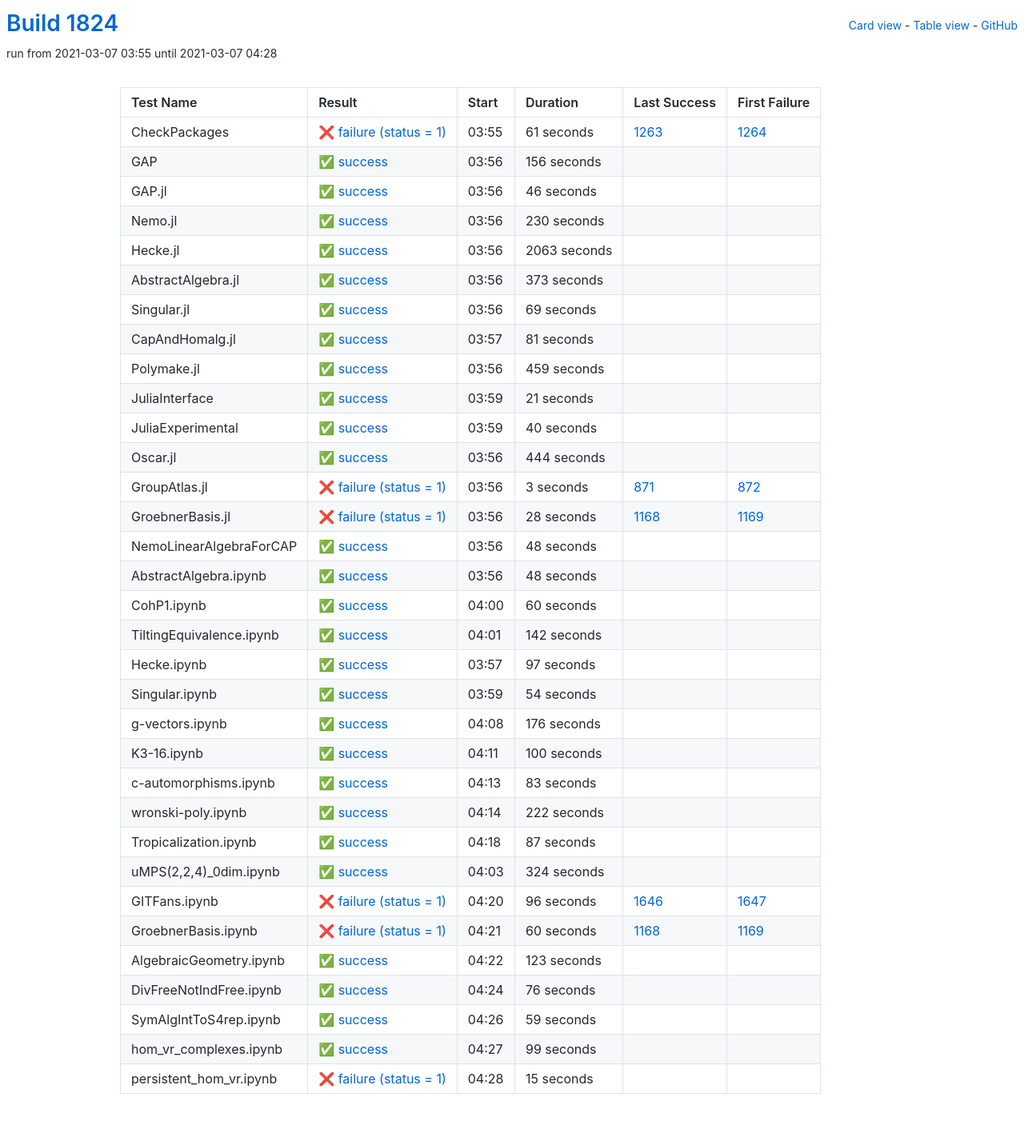
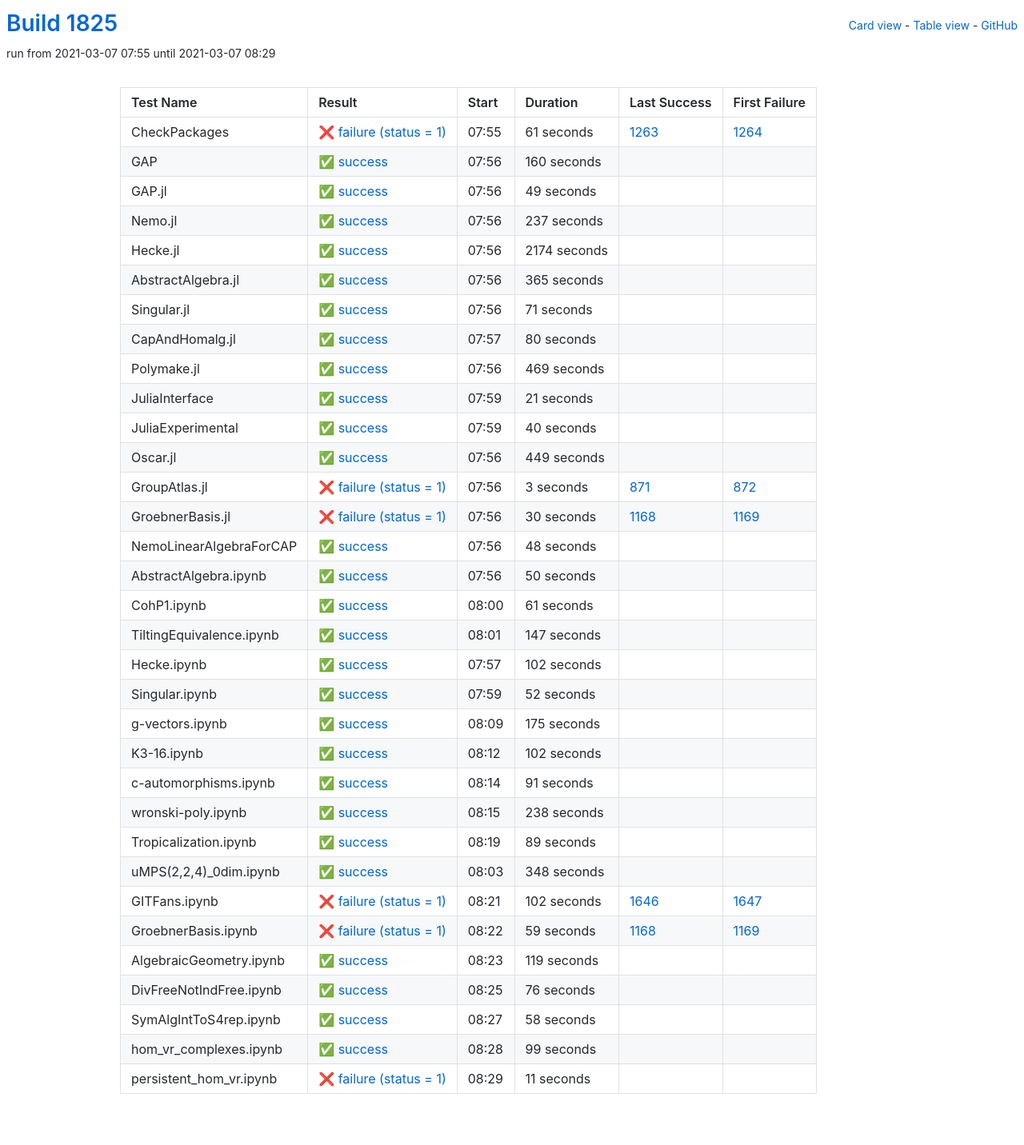
Before and after one commit to oscar-system/oscar-ci-status-stable, a Jekyll site: the page built from table.html, in a window 1280 px wide. Shown: the whole page at 80% size. Built offline with Jekyll 4.4.1, drawn with Linux system fonts in a browser that asks for light colours.

Commit message:
Build #1825

```diff
--- a/_data/ci.yml
+++ b/_data/ci.yml
@@ -1,6 +1,6 @@
 ---
-build: 1824
-build_url: https://oscarci.mathematik.uni-kl.de/job/oscar-stable/1824/
+build: 1825
+build_url: https://oscarci.mathematik.uni-kl.de/job/oscar-stable/1825/
 job: oscar-stable
 organization: oscar-system
 repo: oscar-ci-status-stable
@@ -8,8 +8,8 @@ repourl: https://github.com/oscar-system/oscar-ci-status-stable
 tests:
 - name: CheckPackages
   id: checkpackages
-  log: https://oscarci.mathematik.uni-kl.de/job/oscar-stable/1824/artifact/logs/build-1824/CheckPackages.log
-  start: 2021-03-07 03:55
+  log: https://oscarci.mathematik.uni-kl.de/job/oscar-stable/1825/artifact/logs/build-1825/CheckPackages.log
+  start: 2021-03-07 07:55
   success: false
   exitcode: 1
   status: failure
@@ -20,104 +20,104 @@ tests:
   first_failure_url: https://oscarci.mathematik.uni-kl.de/job/oscar-stable/1264/
 - name: GAP
   id: gap
-  log: https://oscarci.mathematik.uni-kl.de/job/oscar-stable/1824/artifact/logs/build-1824/GAP.log
-  start: 2021-03-07 03:56
+  log: https://oscarci.mathematik.uni-kl.de/job/oscar-stable/1825/artifact/logs/build-1825/GAP.log
+  start: 2021-03-07 07:56
   success: true
   exitcode: 0
   status: success
-  duration: 156
+  duration: 160
   last_success: false
   last_success_url:
   first_failure: false
   first_failure_url:
 - name: GAP.jl
   id: gap-jl
-  log: https://oscarci.mathematik.uni-kl.de/job/oscar-stable/1824/artifact/logs/build-1824/GAP.jl.log
-  start: 2021-03-07 03:56
+  log: https://oscarci.mathematik.uni-kl.de/job/oscar-stable/1825/artifact/logs/build-1825/GAP.jl.log
+  start: 2021-03-07 07:56
   success: true
   exitcode: 0
   status: success
-  duration: 46
+  duration: 49
   last_success: false
   last_success_url:
   first_failure: false
   first_failure_url:
 - name: Nemo.jl
   id: nemo-jl
-  log: https://oscarci.mathematik.uni-kl.de/job/oscar-stable/1824/artifact/logs/build-1824/Nemo.jl.log
-  start: 2021-03-07 03:56
+  log: https://oscarci.mathematik.uni-kl.de/job/oscar-stable/1825/artifact/logs/build-1825/Nemo.jl.log
+  start: 2021-03-07 07:56
   success: true
   exitcode: 0
   status: success
-  duration: 230
+  duration: 237
   last_success: false
   last_success_url:
   first_failure: false
   first_failure_url:
 - name: Hecke.jl
   id: hecke-jl
-  log: https://oscarci.mathematik.uni-kl.de/job/oscar-stable/1824/artifact/logs/build-1824/Hecke.jl.log
-  start: 2021-03-07 03:56
+  log: https://oscarci.mathematik.uni-kl.de/job/oscar-stable/1825/artifact/logs/build-1825/Hecke.jl.log
+  start: 2021-03-07 07:56
   success: true
   exitcode: 0
   status: success
-  duration: 2063
+  duration: 2174
   last_success: false
   last_success_url:
   first_failure: false
   first_failure_url:
 - name: AbstractAlgebra.jl
   id: abstractalgebra-jl
-  log: https://oscarci.mathematik.uni-kl.de/job/oscar-stable/1824/artifact/logs/build-1824/AbstractAlgebra.jl.log
-  start: 2021-03-07 03:56
+  log: https://oscarci.mathematik.uni-kl.de/job/oscar-stable/1825/artifact/logs/build-1825/AbstractAlgebra.jl.log
+  start: 2021-03-07 07:56
   success: true
   exitcode: 0
   status: success
-  duration: 373
+  duration: 365
   last_success: false
   last_success_url:
   first_failure: false
   first_failure_url:
 - name: Singular.jl
   id: singular-jl
-  log: https://oscarci.mathematik.uni-kl.de/job/oscar-stable/1824/artifact/logs/build-1824/Singular.jl.log
-  start: 2021-03-07 03:56
+  log: https://oscarci.mathematik.uni-kl.de/job/oscar-stable/1825/artifact/logs/build-1825/Singular.jl.log
+  start: 2021-03-07 07:56
   success: true
   exitcode: 0
   status: success
-  duration: 69
+  duration: 71
   last_success: false
   last_success_url:
   first_failure: false
   first_failure_url:
 - name: CapAndHomalg.jl
   id: capandhomalg-jl
-  log: https://oscarci.mathematik.uni-kl.de/job/oscar-stable/1824/artifact/logs/build-1824/CapAndHomalg.jl.log
-  start: 2021-03-07 03:57
+  log: https://oscarci.mathematik.uni-kl.de/job/oscar-stable/1825/artifact/logs/build-1825/CapAndHomalg.jl.log
+  start: 2021-03-07 07:57
   success: true
   exitcode: 0
   status: success
-  duration: 81
+  duration: 80
   last_success: false
   last_success_url:
   first_failure: false
   first_failure_url:
 - name: Polymake.jl
   id: polymake-jl
-  log: https://oscarci.mathematik.uni-kl.de/job/oscar-stable/1824/artifact/logs/build-1824/Polymake.jl.log
-  start: 2021-03-07 03:56
+  log: https://oscarci.mathematik.uni-kl.de/job/oscar-stable/1825/artifact/logs/build-1825/Polymake.jl.log
+  start: 2021-03-07 07:56
   success: true
   exitcode: 0
   status: success
-  duration: 459
+  duration: 469
   last_success: false
   last_success_url:
   first_failure: false
   first_failure_url:
 - name: JuliaInterface
   id: juliainterface
-  log: https://oscarci.mathematik.uni-kl.de/job/oscar-stable/1824/artifact/logs/build-1824/JuliaInterface.log
-  start: 2021-03-07 03:59
+  log: https://oscarci.mathematik.uni-kl.de/job/oscar-stable/1825/artifact/logs/build-1825/JuliaInterface.log
+  start: 2021-03-07 07:59
   success: true
   exitcode: 0
   status: success
@@ -128,8 +128,8 @@ tests:
   first_failure_url:
 - name: JuliaExperimental
   id: juliaexperimental
-  log: https://oscarci.mathematik.uni-kl.de/job/oscar-stable/1824/artifact/logs/build-1824/JuliaExperimental.log
-  start: 2021-03-07 03:59
+  log: https://oscarci.mathematik.uni-kl.de/job/oscar-stable/1825/artifact/logs/build-1825/JuliaExperimental.log
+  start: 2021-03-07 07:59
   success: true
   exitcode: 0
   status: success
@@ -140,20 +140,20 @@ tests:
   first_failure_url:
 - name: Oscar.jl
   id: oscar-jl
-  log: https://oscarci.mathematik.uni-kl.de/job/oscar-stable/1824/artifact/logs/build-1824/Oscar.jl.log
-  start: 2021-03-07 03:56
+  log: https://oscarci.mathematik.uni-kl.de/job/oscar-stable/1825/artifact/logs/build-1825/Oscar.jl.log
+  start: 2021-03-07 07:56
   success: true
   exitcode: 0
   status: success
-  duration: 444
+  duration: 449
   last_success: false
   last_success_url:
   first_failure: false
   first_failure_url:
 - name: GroupAtlas.jl
   id: groupatlas-jl
-  log: https://oscarci.mathematik.uni-kl.de/job/oscar-stable/1824/artifact/logs/build-1824/GroupAtlas.jl.log
-  start: 2021-03-07 03:56
+  log: https://oscarci.mathematik.uni-kl.de/job/oscar-stable/1825/artifact/logs/build-1825/GroupAtlas.jl.log
+  start: 2021-03-07 07:56
   success: false
   exitcode: 1
   status: failure
@@ -164,20 +164,20 @@ tests:
   first_failure_url: https://oscarci.mathematik.uni-kl.de/job/oscar-stable/872/
 - name: GroebnerBasis.jl
   id: groebnerbasis-jl
-  log: https://oscarci.mathematik.uni-kl.de/job/oscar-stable/1824/artifact/logs/build-1824/GroebnerBasis.jl.log
-  start: 2021-03-07 03:56
+  log: https://oscarci.mathematik.uni-kl.de/job/oscar-stable/1825/artifact/logs/build-1825/GroebnerBasis.jl.log
+  start: 2021-03-07 07:56
   success: false
   exitcode: 1
   status: failure
-  duration: 28
+  duration: 30
   last_success: 1168
   last_success_url: https://oscarci.mathematik.uni-kl.de/job/oscar-stable/1168/
   first_failure: 1169
   first_failure_url: https://oscarci.mathematik.uni-kl.de/job/oscar-stable/1169/
 - name: NemoLinearAlgebraForCAP
   id: nemolinearalgebraforcap
-  log: https://oscarci.mathematik.uni-kl.de/job/oscar-stable/1824/artifact/logs/build-1824/NemoLinearAlgebraForCAP.log
-  start: 2021-03-07 03:56
+  log: https://oscarci.mathematik.uni-kl.de/job/oscar-stable/1825/artifact/logs/build-1825/NemoLinearAlgebraForCAP.log
+  start: 2021-03-07 07:56
   success: true
   exitcode: 0
   status: success
@@ -188,176 +188,176 @@ tests:
   first_failure_url:
 - name: AbstractAlgebra.ipynb
   id: abstractalgebra-ipynb
-  log: https://oscarci.mathematik.uni-kl.de/job/oscar-stable/1824/artifact/logs/build-1824/AbstractAlgebra.ipynb.log
-  start: 2021-03-07 03:56
+  log: https://oscarci.mathematik.uni-kl.de/job/oscar-stable/1825/artifact/logs/build-1825/AbstractAlgebra.ipynb.log
+  start: 2021-03-07 07:56
   success: true
   exitcode: 0
   status: success
-  duration: 48
+  duration: 50
   last_success: false
   last_success_url:
   first_failure: false
   first_failure_url:
 - name: CohP1.ipynb
   id: cohp1-ipynb
-  log: https://oscarci.mathematik.uni-kl.de/job/oscar-stable/1824/artifact/logs/build-1824/CohP1.ipynb.log
-  start: 2021-03-07 04:00
+  log: https://oscarci.mathematik.uni-kl.de/job/oscar-stable/1825/artifact/logs/build-1825/CohP1.ipynb.log
+  start: 2021-03-07 08:00
   success: true
   exitcode: 0
   status: success
-  duration: 60
+  duration: 61
   last_success: false
   last_success_url:
   first_failure: false
   first_failure_url:
 - name: TiltingEquivalence.ipynb
   id: tiltingequivalence-ipynb
-  log: https://oscarci.mathematik.uni-kl.de/job/oscar-stable/1824/artifact/logs/build-1824/TiltingEquivalence.ipynb.log
-  start: 2021-03-07 04:01
+  log: https://oscarci.mathematik.uni-kl.de/job/oscar-stable/1825/artifact/logs/build-1825/TiltingEquivalence.ipynb.log
+  start: 2021-03-07 08:01
   success: true
   exitcode: 0
   status: success
-  duration: 142
+  duration: 147
   last_success: false
   last_success_url:
   first_failure: false
   first_failure_url:
 - name: Hecke.ipynb
   id: hecke-ipynb
-  log: https://oscarci.mathematik.uni-kl.de/job/oscar-stable/1824/artifact/logs/build-1824/Hecke.ipynb.log
-  start: 2021-03-07 03:57
+  log: https://oscarci.mathematik.uni-kl.de/job/oscar-stable/1825/artifact/logs/build-1825/Hecke.ipynb.log
+  start: 2021-03-07 07:57
   success: true
   exitcode: 0
   status: success
-  duration: 97
+  duration: 102
   last_success: false
   last_success_url:
   first_failure: false
   first_failure_url:
 - name: Singular.ipynb
   id: singular-ipynb
-  log: https://oscarci.mathematik.uni-kl.de/job/oscar-stable/1824/artifact/logs/build-1824/Singular.ipynb.log
-  start: 2021-03-07 03:59
+  log: https://oscarci.mathematik.uni-kl.de/job/oscar-stable/1825/artifact/logs/build-1825/Singular.ipynb.log
+  start: 2021-03-07 07:59
   success: true
   exitcode: 0
   status: success
-  duration: 54
+  duration: 52
   last_success: false
   last_success_url:
   first_failure: false
   first_failure_url:
 - name: g-vectors.ipynb
   id: g-vectors-ipynb
-  log: https://oscarci.mathematik.uni-kl.de/job/oscar-stable/1824/artifact/logs/build-1824/g-vectors.ipynb.log
-  start: 2021-03-07 04:08
+  log: https://oscarci.mathematik.uni-kl.de/job/oscar-stable/1825/artifact/logs/build-1825/g-vectors.ipynb.log
+  start: 2021-03-07 08:09
   success: true
   exitcode: 0
   status: success
-  duration: 176
+  duration: 175
   last_success: false
   last_success_url:
   first_failure: false
   first_failure_url:
 - name: K3-16.ipynb
   id: k3-16-ipynb
-  log: https://oscarci.mathematik.uni-kl.de/job/oscar-stable/1824/artifact/logs/build-1824/K3-16.ipynb.log
-  start: 2021-03-07 04:11
+  log: https://oscarci.mathematik.uni-kl.de/job/oscar-stable/1825/artifact/logs/build-1825/K3-16.ipynb.log
+  start: 2021-03-07 08:12
   success: true
   exitcode: 0
   status: success
-  duration: 100
+  duration: 102
   last_success: false
   last_success_url:
   first_failure: false
   first_failure_url:
 - name: c-automorphisms.ipynb
   id: c-automorphisms-ipynb
-  log: https://oscarci.mathematik.uni-kl.de/job/oscar-stable/1824/artifact/logs/build-1824/c-automorphisms.ipynb.log
-  start: 2021-03-07 04:13
+  log: https://oscarci.mathematik.uni-kl.de/job/oscar-stable/1825/artifact/logs/build-1825/c-automorphisms.ipynb.log
+  start: 2021-03-07 08:14
   success: true
   exitcode: 0
   status: success
-  duration: 83
+  duration: 91
   last_success: false
   last_success_url:
   first_failure: false
   first_failure_url:
 - name: wronski-poly.ipynb
   id: wronski-poly-ipynb
-  log: https://oscarci.mathematik.uni-kl.de/job/oscar-stable/1824/artifact/logs/build-1824/wronski-poly.ipynb.log
-  start: 2021-03-07 04:14
+  log: https://oscarci.mathematik.uni-kl.de/job/oscar-stable/1825/artifact/logs/build-1825/wronski-poly.ipynb.log
+  start: 2021-03-07 08:15
   success: true
   exitcode: 0
   status: success
-  duration: 222
+  duration: 238
   last_success: false
   last_success_url:
   first_failure: false
   first_failure_url:
 - name: Tropicalization.ipynb
   id: tropicalization-ipynb
-  log: https://oscarci.mathematik.uni-kl.de/job/oscar-stable/1824/artifact/logs/build-1824/Tropicalization.ipynb.log
-  start: 2021-03-07 04:18
+  log: https://oscarci.mathematik.uni-kl.de/job/oscar-stable/1825/artifact/logs/build-1825/Tropicalization.ipynb.log
+  start: 2021-03-07 08:19
   success: true
   exitcode: 0
   status: success
-  duration: 87
+  duration: 89
   last_success: false
   last_success_url:
   first_failure: false
   first_failure_url:
 - name: uMPS(2,2,4)_0dim.ipynb
   id: umps-2-2-4-0dim-ipynb
-  log: https://oscarci.mathematik.uni-kl.de/job/oscar-stable/1824/artifact/logs/build-1824/uMPS-2-2-4-_0dim.ipynb.log
-  start: 2021-03-07 04:03
+  log: https://oscarci.mathematik.uni-kl.de/job/oscar-stable/1825/artifact/logs/build-1825/uMPS-2-2-4-_0dim.ipynb.log
+  start: 2021-03-07 08:03
   success: true
   exitcode: 0
   status: success
-  duration: 324
+  duration: 348
   last_success: false
   last_success_url:
   first_failure: false
   first_failure_url:
 - name: GITFans.ipynb
   id: gitfans-ipynb
-  log: https://oscarci.mathematik.uni-kl.de/job/oscar-stable/1824/artifact/logs/build-1824/GITFans.ipynb.log
-  start: 2021-03-07 04:20
+  log: https://oscarci.mathematik.uni-kl.de/job/oscar-stable/1825/artifact/logs/build-1825/GITFans.ipynb.log
+  start: 2021-03-07 08:21
   success: false
   exitcode: 1
   status: failure
-  duration: 96
+  duration: 102
   last_success: 1646
   last_success_url: https://oscarci.mathematik.uni-kl.de/job/oscar-stable/1646/
   first_failure: 1647
   first_failure_url: https://oscarci.mathematik.uni-kl.de/job/oscar-stable/1647/
 - name: GroebnerBasis.ipynb
   id: groebnerbasis-ipynb
-  log: https://oscarci.mathematik.uni-kl.de/job/oscar-stable/1824/artifact/logs/build-1824/GroebnerBasis.ipynb.log
-  start: 2021-03-07 04:21
+  log: https://oscarci.mathematik.uni-kl.de/job/oscar-stable/1825/artifact/logs/build-1825/GroebnerBasis.ipynb.log
+  start: 2021-03-07 08:22
   success: false
   exitcode: 1
   status: failure
-  duration: 60
+  duration: 59
   last_success: 1168
   last_success_url: https://oscarci.mathematik.uni-kl.de/job/oscar-stable/1168/
   first_failure: 1169
   first_failure_url: https://oscarci.mathematik.uni-kl.de/job/oscar-stable/1169/
 - name: AlgebraicGeometry.ipynb
   id: algebraicgeometry-ipynb
-  log: https://oscarci.mathematik.uni-kl.de/job/oscar-stable/1824/artifact/logs/build-1824/AlgebraicGeometry.ipynb.log
-  start: 2021-03-07 04:22
+  log: https://oscarci.mathematik.uni-kl.de/job/oscar-stable/1825/artifact/logs/build-1825/AlgebraicGeometry.ipynb.log
+  start: 2021-03-07 08:23
   success: true
   exitcode: 0
   status: success
-  duration: 123
+  duration: 119
   last_success: false
   last_success_url:
   first_failure: false
   first_failure_url:
 - name: DivFreeNotIndFree.ipynb
   id: divfreenotindfree-ipynb
-  log: https://oscarci.mathematik.uni-kl.de/job/oscar-stable/1824/artifact/logs/build-1824/DivFreeNotIndFree.ipynb.log
-  start: 2021-03-07 04:24
+  log: https://oscarci.mathematik.uni-kl.de/job/oscar-stable/1825/artifact/logs/build-1825/DivFreeNotIndFree.ipynb.log
+  start: 2021-03-07 08:25
   success: true
   exitcode: 0
   status: success
@@ -368,20 +368,20 @@ tests:
   first_failure_url:
 - name: SymAlgIntToS4rep.ipynb
   id: symalginttos4rep-ipynb
-  log: https://oscarci.mathematik.uni-kl.de/job/oscar-stable/1824/artifact/logs/build-1824/SymAlgIntToS4rep.ipynb.log
-  start: 2021-03-07 04:26
+  log: https://oscarci.mathematik.uni-kl.de/job/oscar-stable/1825/artifact/logs/build-1825/SymAlgIntToS4rep.ipynb.log
+  start: 2021-03-07 08:27
   success: true
   exitcode: 0
   status: success
-  duration: 59
+  duration: 58
   last_success: false
   last_success_url:
   first_failure: false
   first_failure_url:
 - name: hom_vr_complexes.ipynb
   id: hom-vr-complexes-ipynb
-  log: https://oscarci.mathematik.uni-kl.de/job/oscar-stable/1824/artifact/logs/build-1824/hom_vr_complexes.ipynb.log
-  start: 2021-03-07 04:27
+  log: https://oscarci.mathematik.uni-kl.de/job/oscar-stable/1825/artifact/logs/build-1825/hom_vr_complexes.ipynb.log
+  start: 2021-03-07 08:28
   success: true
   exitcode: 0
   status: success
@@ -392,12 +392,12 @@ tests:
   first_failure_url:
 - name: persistent_hom_vr.ipynb
   id: persistent-hom-vr-ipynb
-  log: https://oscarci.mathematik.uni-kl.de/job/oscar-stable/1824/artifact/logs/build-1824/persistent_hom_vr.ipynb.log
-  start: 2021-03-07 04:28
+  log: https://oscarci.mathematik.uni-kl.de/job/oscar-stable/1825/artifact/logs/build-1825/persistent_hom_vr.ipynb.log
+  start: 2021-03-07 08:29
   success: false
   exitcode: 1
   status: failure
-  duration: 15
+  duration: 11
   last_success: false
   last_success_url:
   first_failure: false
```
Also changed, not shown: README.md.
